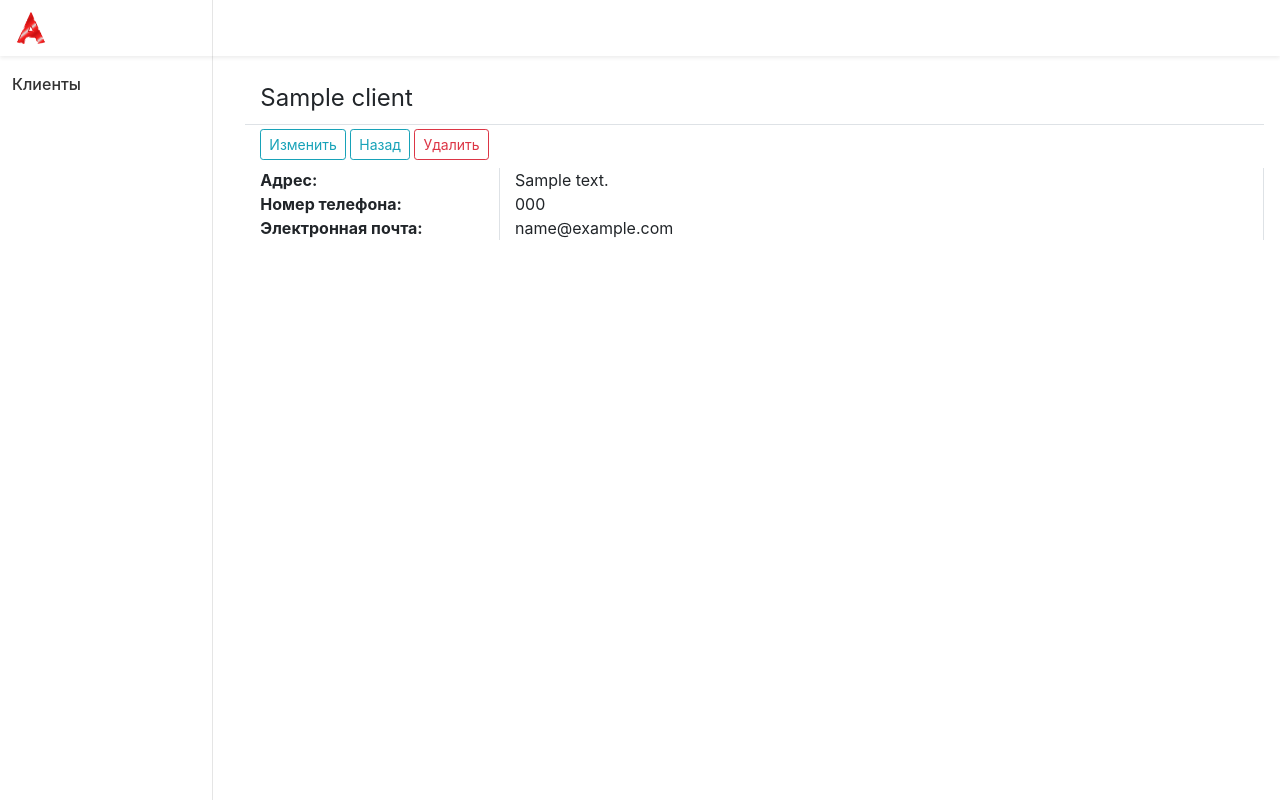
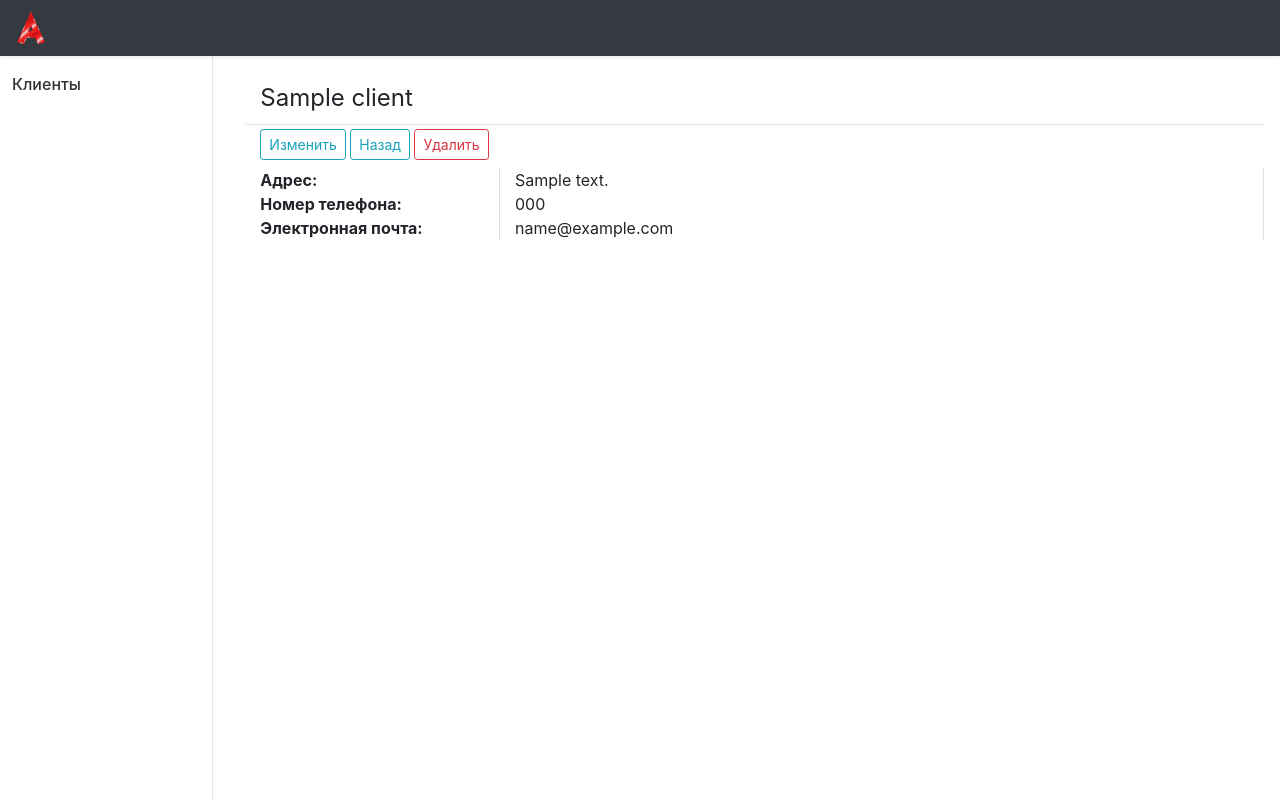
Before and after one commit to keldkemp/kursach, a Django app: page /client/1/ in a window 1280 px wide. Run offline with Django 3.2, Linux system fonts and the light colour scheme; tables that the repository leaves empty hold one stand-in row (values such as "Sample post"); some libraries are stand-ins or nearby versions.

Commit message:
Сменил лого на ПНГ сменил цвет бара

```diff
--- a/agent/templates/agent/bars/clean_base.html
+++ b/agent/templates/agent/bars/clean_base.html
@@ -70,7 +70,7 @@
 </head>
 
 <body style="height: 100%;">
-<nav class="navbar fixed-top flex-md-nowrap shadow-sm p-0">
+<nav class="navbar bg-dark fixed-top flex-md-nowrap shadow-sm p-0">
   <a
     class="navbar-brand col-sm-3 col-md-2 mr-0"
     href="/"
```
Also changed, not shown: agent/static/favicon/android-chrome-192x192.png, agent/static/favicon/android-chrome-512x512.png, agent/static/favicon/apple-touch-icon.png, agent/static/favicon/favicon-16x16.png, agent/static/favicon/favicon-32x32.png, agent/static/favicon/logo.jpg (deleted), agent/static/favicon/mstile-150x150.png.
